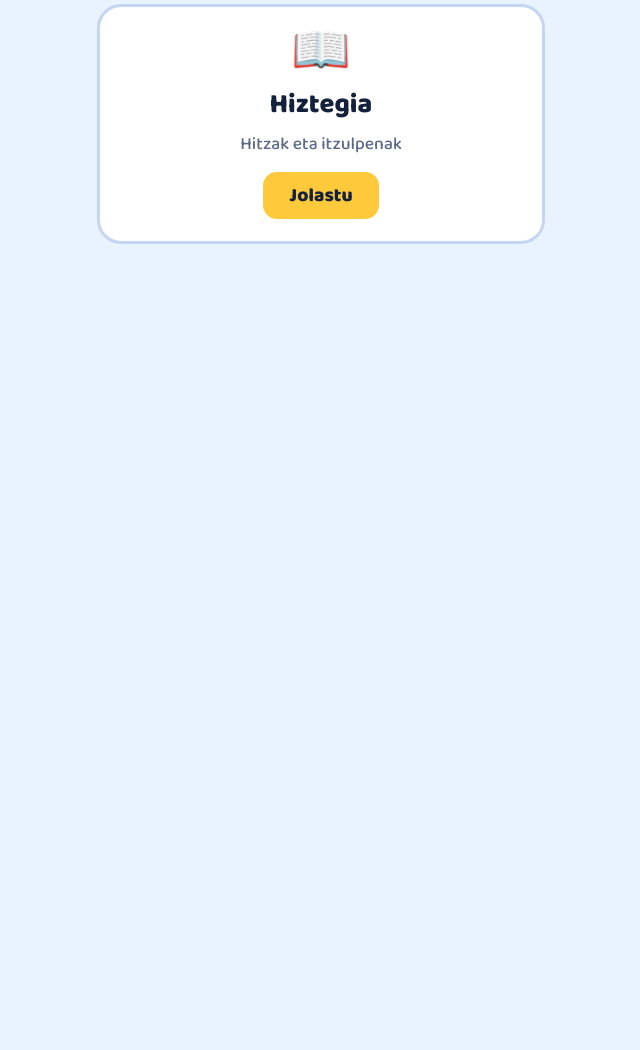
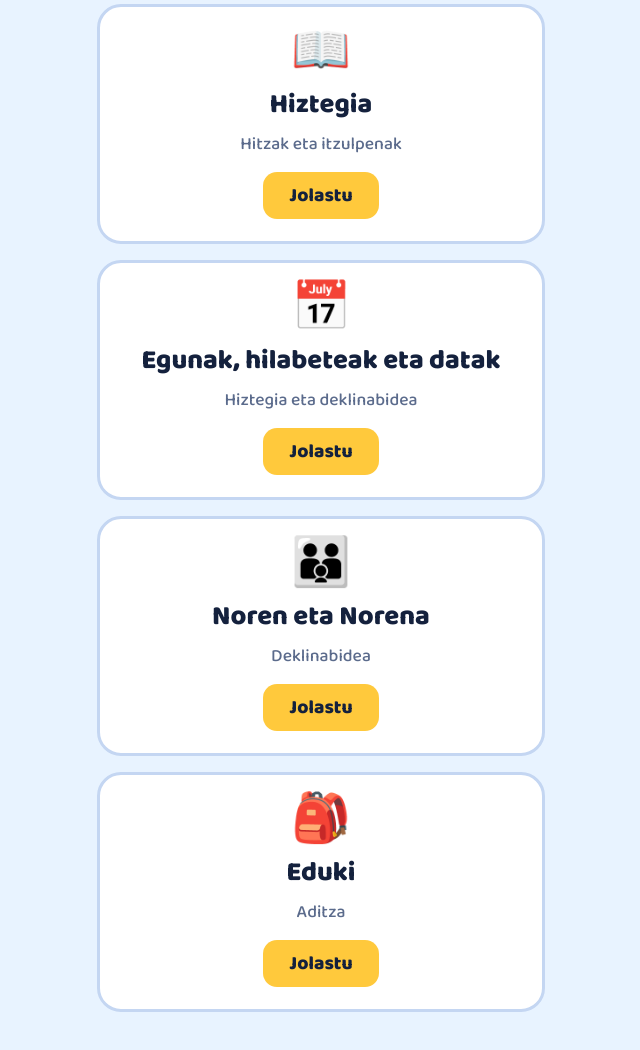
Before and after one commit to nahiaeuskal/index, a plain HTML site: page index.html in a window 1280 px wide. Shown: the part 902-1952 px from the top of the page, without its empty margins (319-959 px from the left). Before the commit the page ends 1202 px from the top, so only its background shows below. Drawn offline with Linux system fonts and the light colour scheme.

Commit message:
Add files via upload

```diff
--- a/index.html
+++ b/index.html
@@ -176,6 +176,31 @@ h1 {
     <span class="btn">Jolastu</span>
   </a>
 
+
+  <!-- JOKOA 5: ASTEKO EGUNAK, HILABETEAK ETA DATAK -->
+  <a class="game" href="egunak.html">
+    <div class="ico">📅</div>
+    <h2>Egunak, hilabeteak eta datak</h2>
+    <p>Hiztegia eta deklinabidea</p>
+    <span class="btn">Jolastu</span>
+  </a>
+
+  <!-- JOKOA 6: NOREN ETA NORENA -->
+  <a class="game" href="noren.html">
+    <div class="ico">👪</div>
+    <h2>Noren eta Norena</h2>
+    <p>Deklinabidea</p>
+    <span class="btn">Jolastu</span>
+  </a>
+
+  <!-- JOKOA 7: EDUKI -->
+  <a class="game" href="eduki.html">
+    <div class="ico">🎒</div>
+    <h2>Eduki</h2>
+    <p>Aditza</p>
+    <span class="btn">Jolastu</span>
+  </a>
+
 </main>
 </body>
 </html>
```
Also changed, not shown: hiztegia.html (+1 -1 lines).
